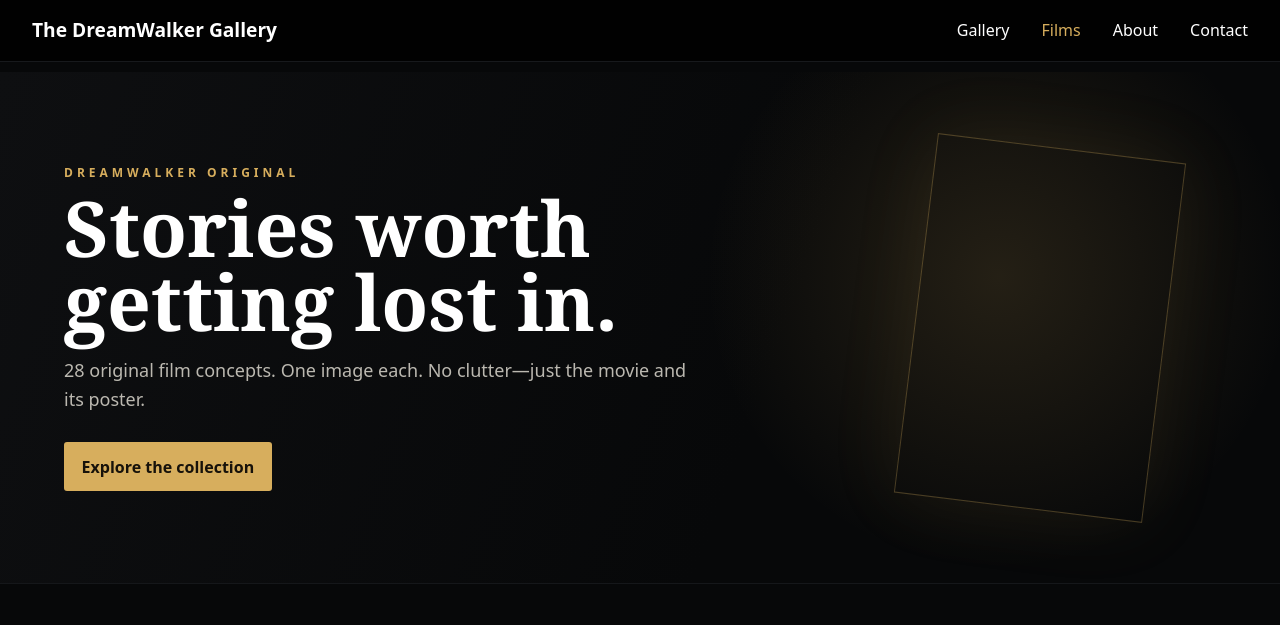
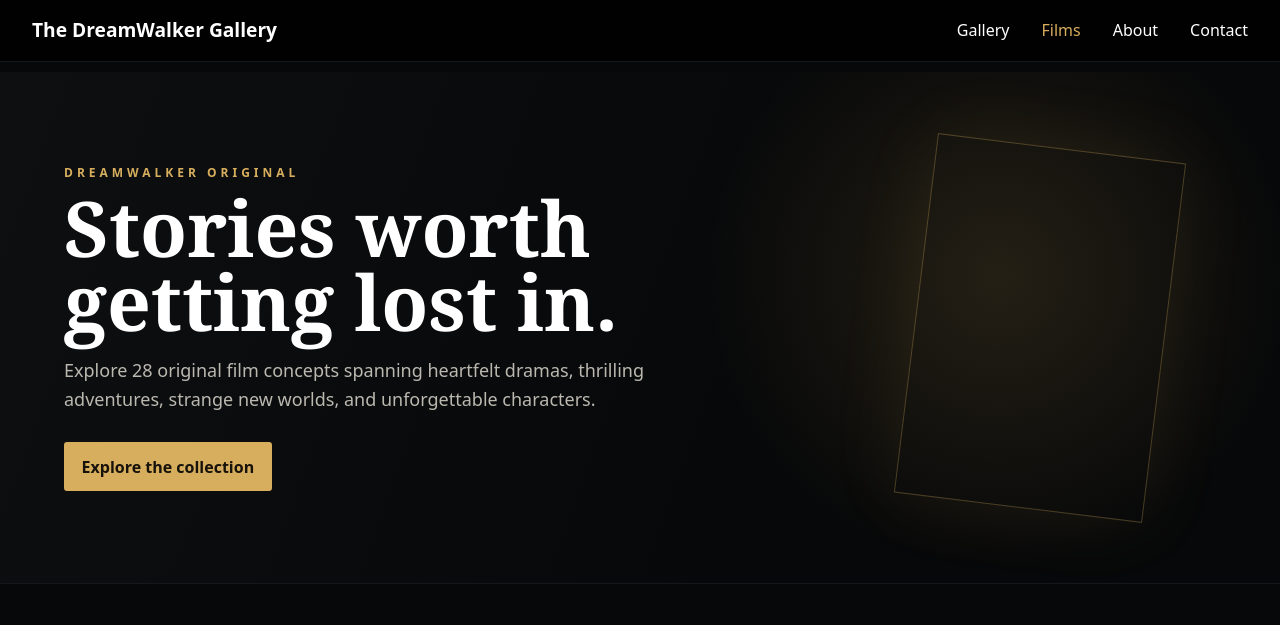
Before and after one commit to Grax32/dreamwalker-gallery, an Eleventy site: page src/films/index.njk in a window 1280 px wide. Shown: the top 625 px of the page. Built offline with nearby package versions, Linux system fonts and the light colour scheme; Eleventy itself is replaced by a stand-in of ours; files that its build step writes are made by us from their sources.

Commit message:
better  hook

```diff
--- a/src/films/index.njk
+++ b/src/films/index.njk
@@ -10,7 +10,7 @@ pageScript: /films/films.js
   <div class="films-hero__copy">
     <div class="films-eyebrow">DREAMWALKER ORIGINAL</div>
     <h1>Stories worth<br>getting lost in.</h1>
-    <p>{{ films.length }} original film concepts. One image each. No clutter—just the movie and its poster.</p>
+    <p>Explore {{ films.length }} original film concepts spanning heartfelt dramas, thrilling adventures, strange new worlds, and unforgettable characters.</p>
     <a class="films-button films-button--primary" href="#film-catalog">Explore the collection</a>
   </div>
 </section>
```
